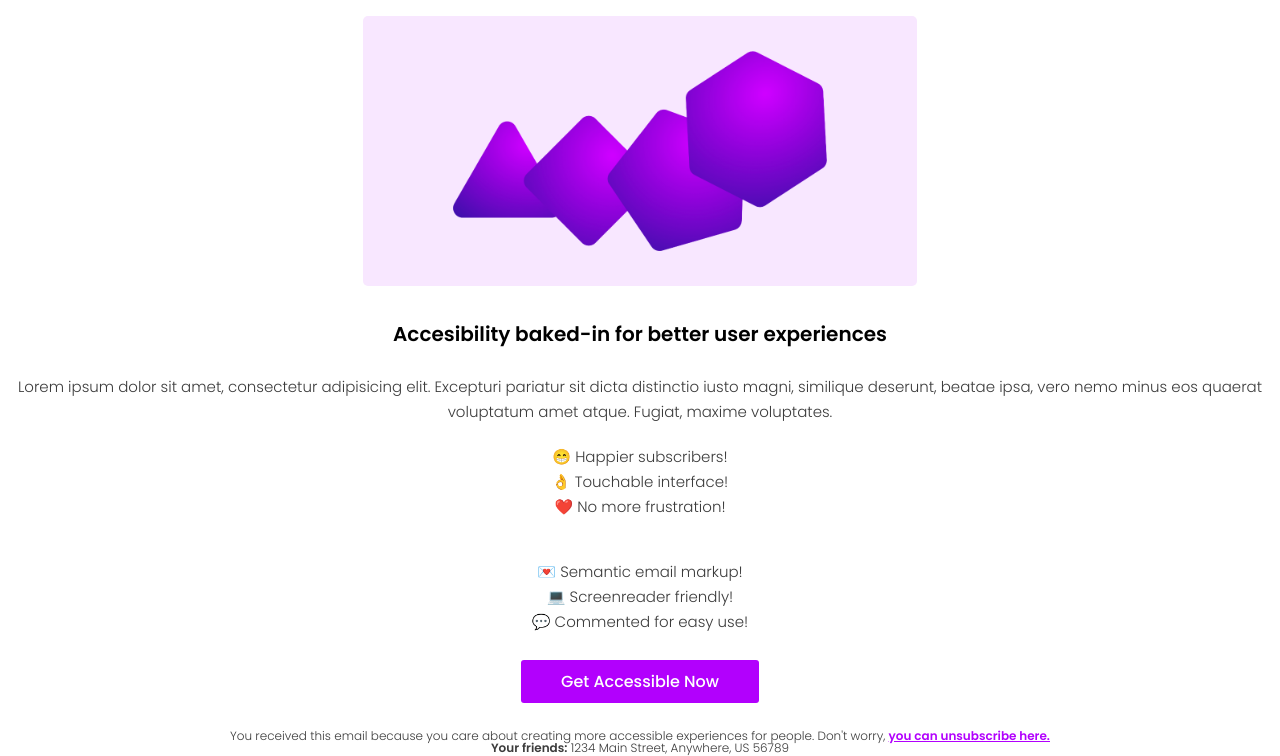
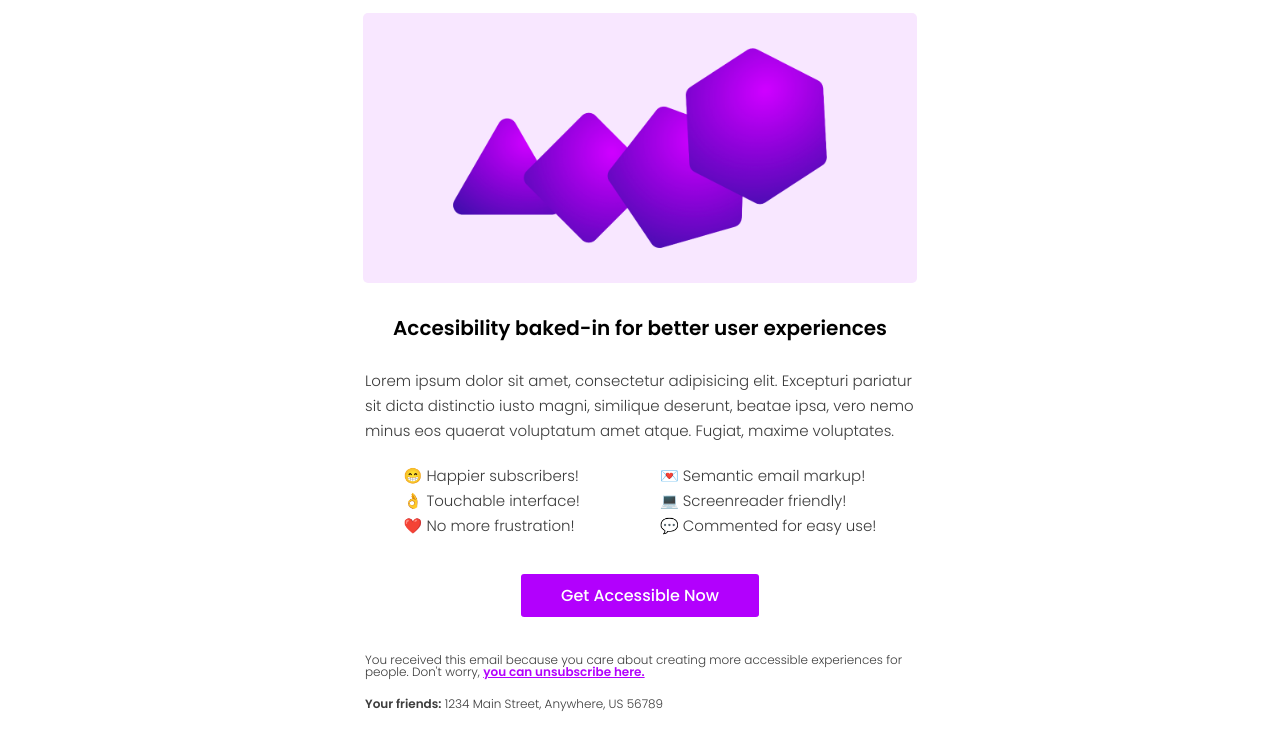
Before and after one commit to julietafrancina/email1, a plain HTML site: page index.html in a window 1280 px wide. Shown: the part 147-903 px from the top of the page. After the commit the page ends 877 px from the top, so only its background shows below. Drawn offline with Linux system fonts and the light colour scheme.

Commit message:
added some css

```diff
--- a/css/styles.css
+++ b/css/styles.css
@@ -1,12 +1,16 @@
-@import url('https://fonts.googleapis.com/css2?family=Poppins:wght@300;500;600;900&display=swap');
+@import url("https://fonts.googleapis.com/css2?family=Poppins:wght@300;500;600;900&display=swap");
 
 body {
-    font-family: 'Poppins', sans-serif;
-
+    font-family: "Poppins", sans-serif;
 }
 
 .content-wrapper {
     text-align: center;
+    max-width: 550px;
+    margin: 0 auto;
+    display: flex;
+    flex-direction: column;
+    align-items: center;
 }
 
 .top-image {
@@ -22,7 +26,7 @@ body {
 
 .main-image {
     height: 200px;
-    background-color: #F8E7FF;
+    background-color: #f8e7ff;
     padding: 35px 90px;
     border-radius: 5px;
     margin-bottom: 35px;
@@ -34,27 +38,35 @@ body {
     margin-bottom: 30px;
 }
 
-.text, .list {
+.list-container {
+    display: flex;
+    justify-content: space-between;
+    margin-bottom: 50px;
+}
+
+.text,
+.list {
     font-weight: 300;
     font-size: 15px;
     color: #3c3c3c;
     line-height: 25px;
+    text-align: left;
 }
 
 .text {
     margin-bottom: 20px;
 }
 
-.list {
-    margin-bottom: 40px;
+.list:first-child {
+    margin-right: 80px;
 }
 
 .button-container {
-    margin-bottom: 40px;
+    margin-bottom: 50px;
 }
 
 .button {
-    background-color: #B200FD;
+    background-color: #b200fd;
     color: #ffffff;
     padding: 10px 40px;
     text-decoration: none;
@@ -65,10 +77,12 @@ body {
     font-weight: 300;
     font-size: 12px;
     color: #3c3c3c;
+    text-align: left;
+    margin-bottom: 20px;
 }
 
 .footer-text .unsubscribe-link {
-    color:#B200FD;
+    color: #b200fd;
     font-weight: 600;
 }
 
--- a/index.html
+++ b/index.html
@@ -1,20 +1,32 @@
 <!DOCTYPE html>
 <html lang="en">
     <head>
-        <meta charset="UTF-8">
-        <meta http-equiv="X-UA-Compatible" content="IE=edge">
-        <meta name="viewport" content="width=device-width, initial-scale=1.0">
-        <link rel="stylesheet" href="./css/reset.css">
-        <link rel="stylesheet" href="./css/styles.css">
+        <meta charset="UTF-8" />
+        <meta http-equiv="X-UA-Compatible" content="IE=edge" />
+        <meta name="viewport" content="width=device-width, initial-scale=1.0" />
+        <link rel="stylesheet" href="./css/reset.css" />
+        <link rel="stylesheet" href="./css/styles.css" />
         <title>e-mail</title>
     </head>
     <body>
         <div class="content-wrapper">
-            <img class="top-image" src="./images/forma.png" alt="toplogo">
+            <img class="top-image" src="./images/forma.png" alt="toplogo" />
             <h1 class="main-title">All New: Accesibility</h1>
-            <img class="main-image" src="./images/formita.png" alt="mainimage">
-            <h2 class="subtitle">Accesibility baked-in for better user experiences</h2>
-            <p class="text">Lorem ipsum dolor sit amet, consectetur adipisicing elit. Excepturi pariatur sit dicta distinctio iusto magni, similique deserunt, beatae ipsa, vero nemo minus eos quaerat voluptatum amet atque. Fugiat, maxime voluptates.</p>
+            <img
+                class="main-image"
+                src="./images/formita.png"
+                alt="mainimage"
+            />
+            <h2 class="subtitle">
+                Accesibility baked-in for better user experiences
+            </h2>
+            <p class="text">
+                Lorem ipsum dolor sit amet, consectetur adipisicing elit.
+                Excepturi pariatur sit dicta distinctio iusto magni, similique
+                deserunt, beatae ipsa, vero nemo minus eos quaerat voluptatum
+                amet atque. Fugiat, maxime voluptates.
+            </p>
+            <div class="list-container">
                 <ul class="list">
                     <!-- eso es una lista -->
                     <li>😁 Happier subscribers!</li>
@@ -26,11 +38,25 @@
                     <li>💻 Screenreader friendly!</li>
                     <li>💬 Commented for easy use!</li>
                 </ul>
+            </div>
             <div class="button-container">
-                <a class="button" target="_blank" href="#">Get Accessible Now</a>
+                <a class="button" target="_blank" href="#"
+                    >Get Accessible Now</a
+                >
             </div>
-            <p class="footer-text">You received this email because you care about creating more accessible experiences for people. Don't worry, <a class="unsubscribe-link" href="#">you can unsubscribe here.</a></p>
-            <p class="footer-text"><span class="bold-text">Your friends:</span> 1234 Main Street, Anywhere, US 56789</p>
+            <div class="footer">
+                <p class="footer-text">
+                    You received this email because you care about creating more
+                    accessible experiences for people. Don't worry,
+                    <a class="unsubscribe-link" href="#"
+                        >you can unsubscribe here.</a
+                    >
+                </p>
+                <p class="footer-text">
+                    <span class="bold-text">Your friends:</span> 1234 Main
+                    Street, Anywhere, US 56789
+                </p>
+            </div>
         </div>
     </body>
 </html>
```
Lines whose indentation alone changed are shown as unchanged.
